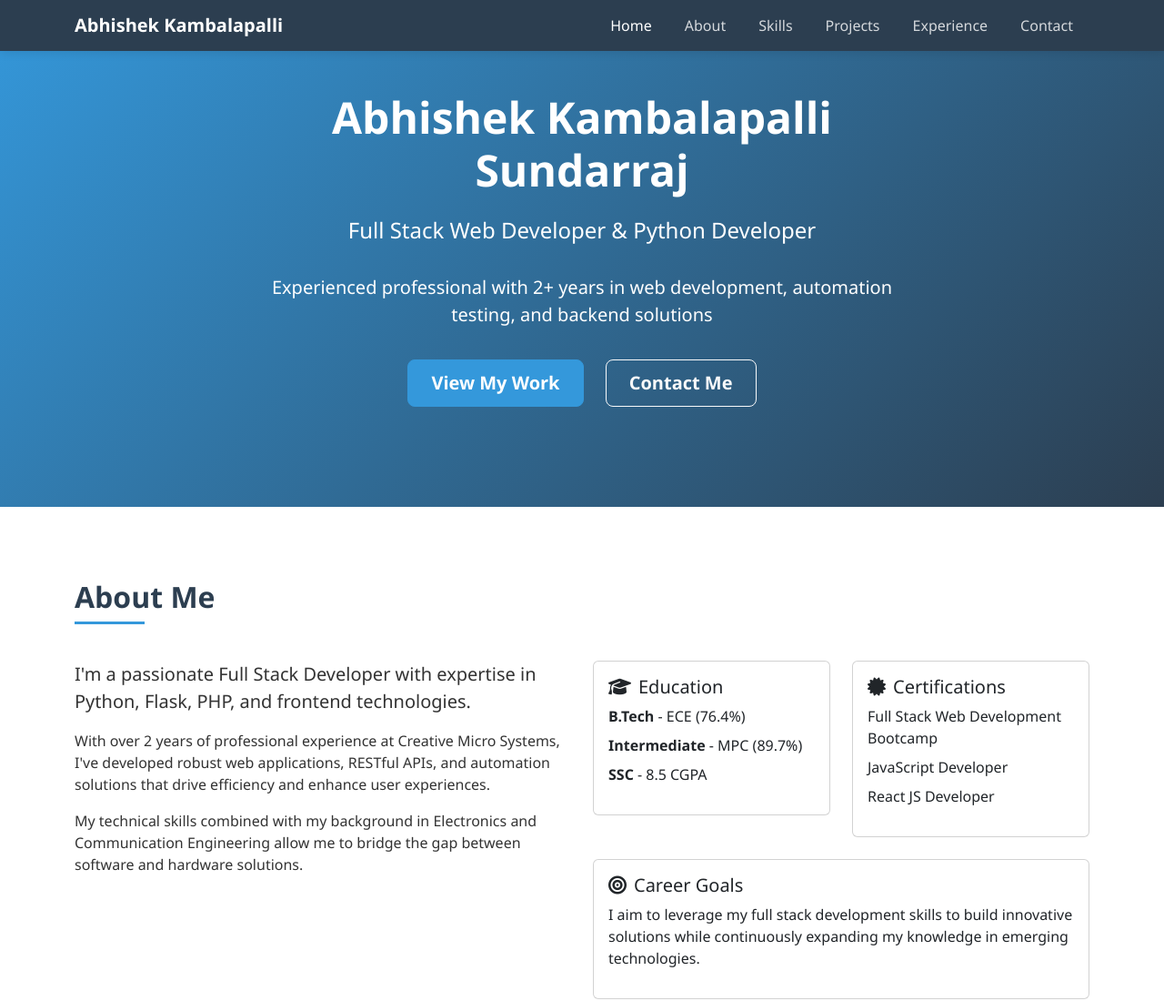
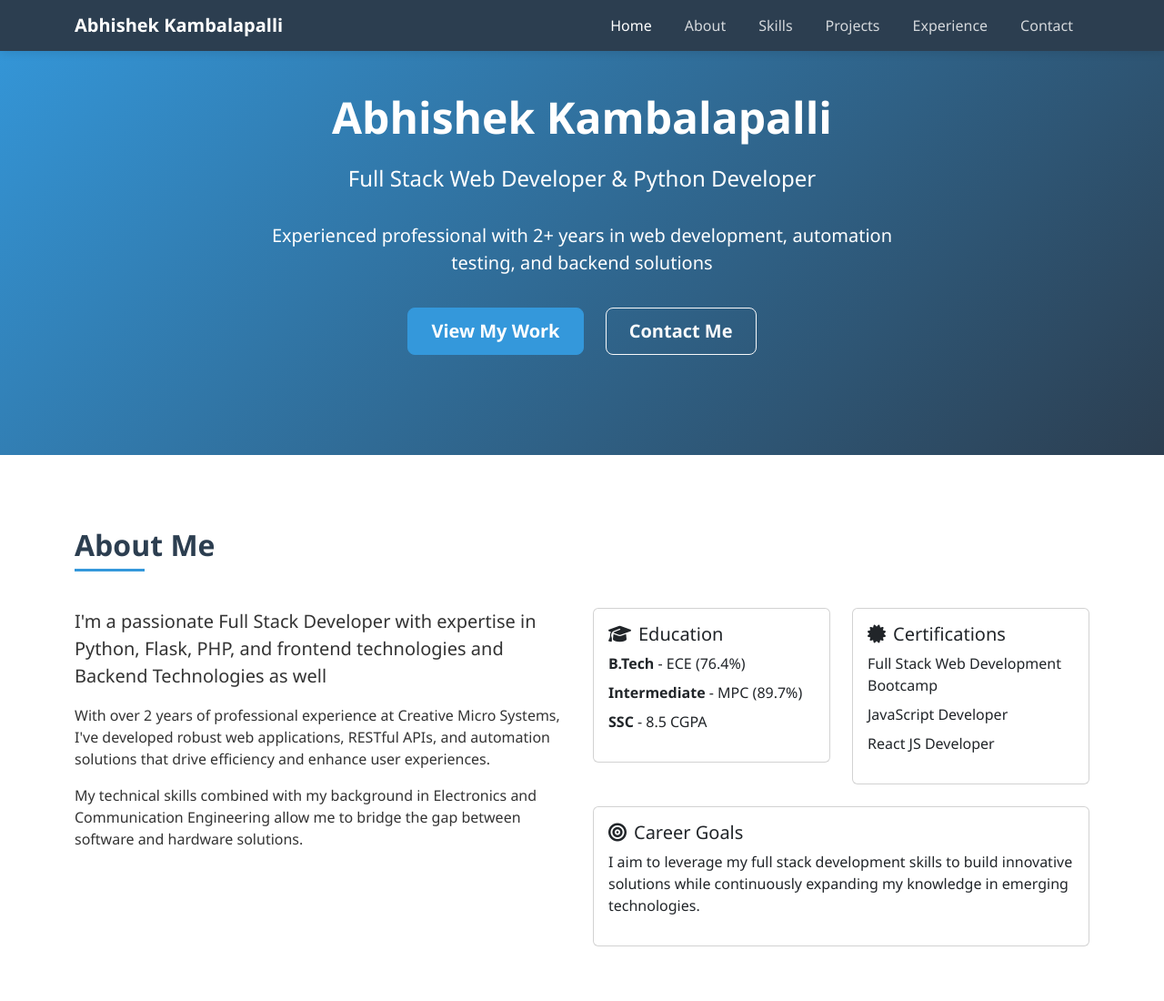
Before and after one commit to Abhishek-432/html-portfolio, a plain HTML site: page index.html in a window 1280 px wide. Shown: the top 1100 px of the page at 91% size. Drawn offline with nearby package versions, Linux system fonts and the light colour scheme.

Commit message:
Update index.html

```diff
--- a/index.html
+++ b/index.html
@@ -261,7 +261,7 @@
         <div class="container">
             <div class="row justify-content-center">
                 <div class="col-lg-8 text-center">
-                    <h1 class="hero-title fade-in">Abhishek Kambalapalli Sundarraj</h1>
+                    <h1 class="hero-title fade-in">Abhishek Kambalapalli</h1>
                     <p class="hero-subtitle fade-in">Full Stack Web Developer & Python Developer</p>
                     <p class="lead mb-4 fade-in">Experienced professional with 2+ years in web development, automation testing, and backend solutions</p>
                     <a href="#projects" class="btn btn-primary btn-lg fade-in">View My Work</a>
@@ -278,7 +278,7 @@
             <div class="row">
                 <div class="col-lg-6">
                     <div class="about-content">
-                        <p class="lead">I'm a passionate Full Stack Developer with expertise in Python, Flask, PHP, and frontend technologies.</p>
+                        <p class="lead">I'm a passionate Full Stack Developer with expertise in Python, Flask, PHP, and frontend technologies and Backend Technologies as well</p>
                         <p>With over 2 years of professional experience at Creative Micro Systems, I've developed robust web applications, RESTful APIs, and automation solutions that drive efficiency and enhance user experiences.</p>
                         <p>My technical skills combined with my background in Electronics and Communication Engineering allow me to bridge the gap between software and hardware solutions.</p>
                     </div>
```
